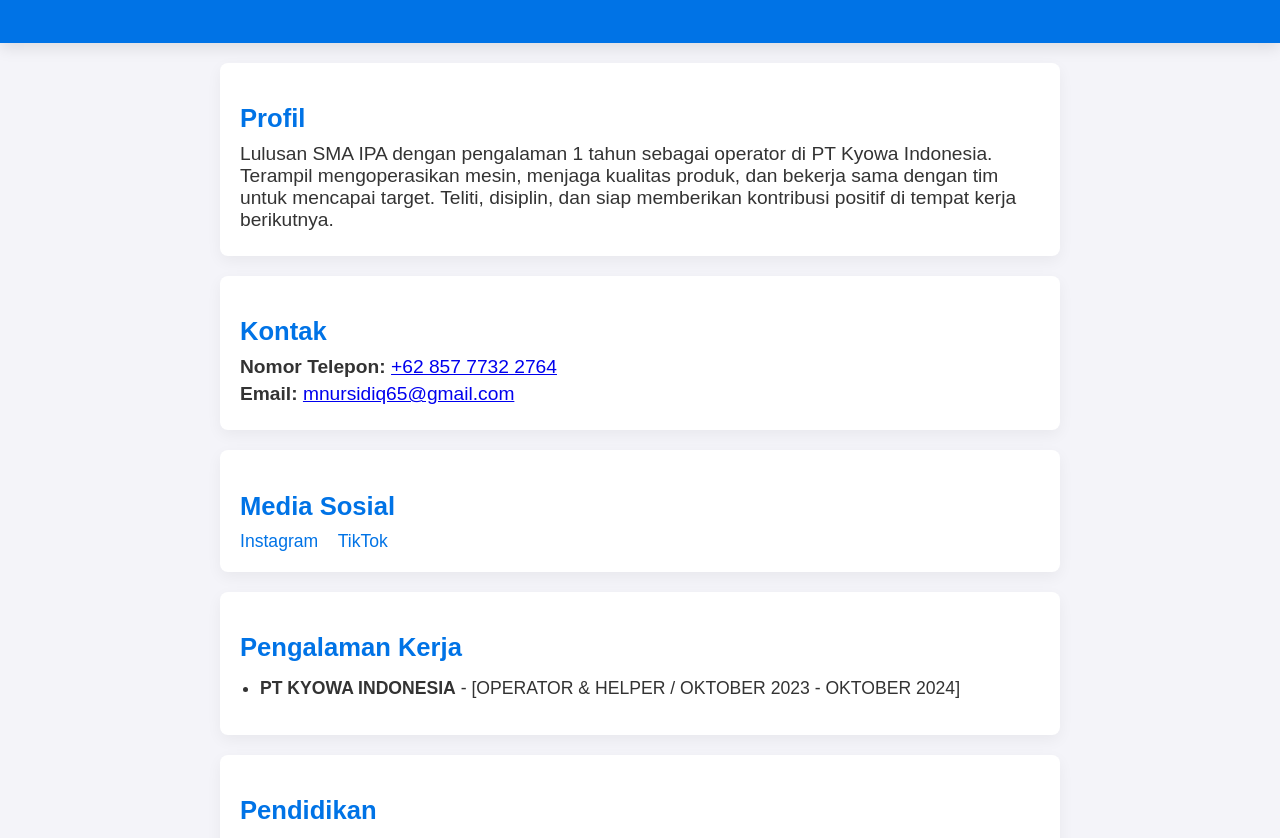
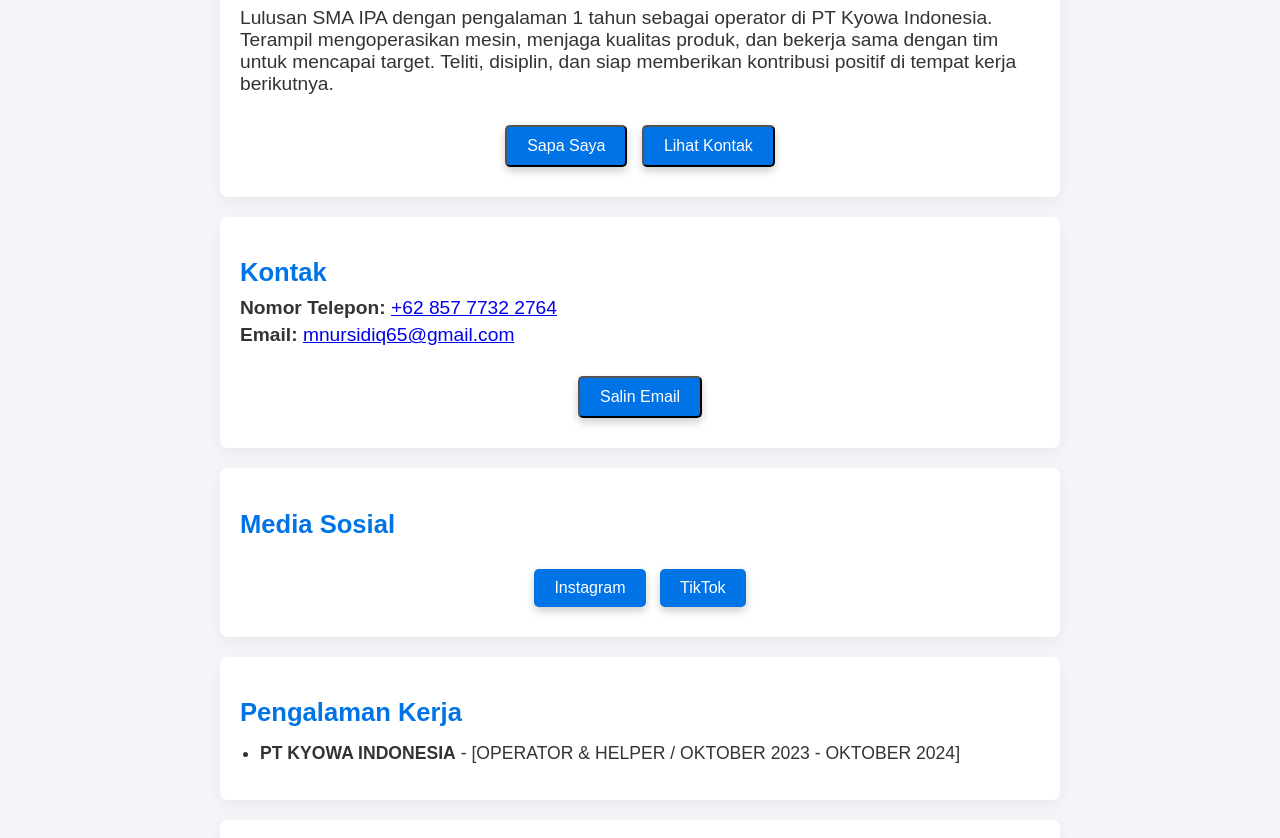
Before and after one commit to mnsdq29/Cv-Sidiq.github.io, a plain HTML site: page index.html in a window 1280 px wide. Shown: the part 351-1189 px from the top of the page. Drawn offline with Linux system fonts and the light colour scheme.

Commit message:
Update index.html

```diff
--- a/index.html
+++ b/index.html
@@ -3,7 +3,7 @@
 <head>
     <meta charset="UTF-8">
     <meta name="viewport" content="width=device-width, initial-scale=1.0">
-    <title>CV Digital - [Muhammad Nur Sidiq]</title>
+    <title>CV Digital - Muhammad Nur Sidiq</title>
     <style>
         body {
             font-family: 'Arial', sans-serif;
@@ -48,17 +48,6 @@
             font-size: 1.6em;
             margin-bottom: 10px;
         }
-        .social-links a {
-            margin-right: 15px;
-            font-size: 1.1em;
-            text-decoration: none;
-            color: #0073e6;
-            transition: color 0.3s ease;
-        }
-        .social-links a:hover {
-            color: #005bb5;
-            text-decoration: underline;
-        }
         footer {
             text-align: center;
             margin-top: 40px;
@@ -82,11 +71,34 @@
             font-size: 1.1em;
             margin: 5px 0;
         }
+        .button {
+            display: inline-block;
+            padding: 10px 20px;
+            font-size: 1em;
+            margin: 10px 5px;
+            color: white;
+            background-color: #0073e6;
+            text-decoration: none;
+            border-radius: 5px;
+            transition: background-color 0.3s ease;
+            box-shadow: 0 4px 8px rgba(0, 0, 0, 0.2);
+        }
+        .button:hover {
+            background-color: #005bb5;
+        }
+        .button-group {
+            text-align: center;
+            margin-top: 20px;
+        }
+        .dark-mode {
+            background-color: #333;
+            color: #f4f4f9;
+        }
     </style>
 </head>
 <body>
     <header>
-        <img src="https://via.placeholder.com/150" alt="Foto Profil" class="profile-picture">
+        <img src="e:\foto.jpeg" alt="Foto Profil" class="profile-picture">
         <h1>Muhammad Nur Sidiq</h1>
         <p>Mahasiswa/Buruh</p>
     </header>
@@ -94,19 +106,26 @@
     <section class="section">
         <h2>Profil</h2>
         <p>Lulusan SMA IPA dengan pengalaman 1 tahun sebagai operator di PT Kyowa Indonesia. Terampil mengoperasikan mesin, menjaga kualitas produk, dan bekerja sama dengan tim untuk mencapai target. Teliti, disiplin, dan siap memberikan kontribusi positif di tempat kerja berikutnya.</p>
+        <div class="button-group">
+            <button class="button" onclick="alert('Terima kasih telah melihat profil saya!')">Sapa Saya</button>
+            <button class="button" onclick="scrollToContact()">Lihat Kontak</button>
+        </div>
     </section>
 
-    <section class="section">
+    <section class="section" id="kontak">
         <h2>Kontak</h2>
         <p><strong>Nomor Telepon:</strong> <a href="tel:+6285777322764">+62 857 7732 2764</a></p>
         <p><strong>Email:</strong> <a href="mailto:mnursidiq65@gmail.com">mnursidiq65@gmail.com</a></p>
+        <div class="button-group">
+            <button class="button" onclick="copyToClipboard('mnursidiq65@gmail.com')">Salin Email</button>
+        </div>
     </section>
 
     <section class="section">
         <h2>Media Sosial</h2>
-        <div class="social-links">
-            <a href="https://instagram.com/mnsdq29" target="_blank">Instagram</a>
-            <a href="https://www.tiktok.com/@dikkaje" target="_blank">TikTok</a>
+        <div class="button-group">
+            <a href="https://instagram.com/mnsdq29" target="_blank" class="button">Instagram</a>
+            <a href="https://www.tiktok.com/@dikkaje" target="_blank" class="button">TikTok</a>
         </div>
     </section>
 
@@ -129,5 +148,19 @@
     <footer>
         &copy; 2025 Muhammad Nur Sidiq. Dibuat dengan ❤️ menggunakan <a href="https://github.com" target="_blank">GitHub Pages</a>.
     </footer>
+
+    <script>
+        function scrollToContact() {
+            document.getElementById('kontak').scrollIntoView({ behavior: 'smooth' });
+        }
+
+        function copyToClipboard(text) {
+            navigator.clipboard.writeText(text).then(() => {
+                alert('Email berhasil disalin ke clipboard!');
+            }).catch(err => {
+                alert('Gagal menyalin teks: ' + err);
+            });
+        }
+    </script>
 </body>
 </html>
```
